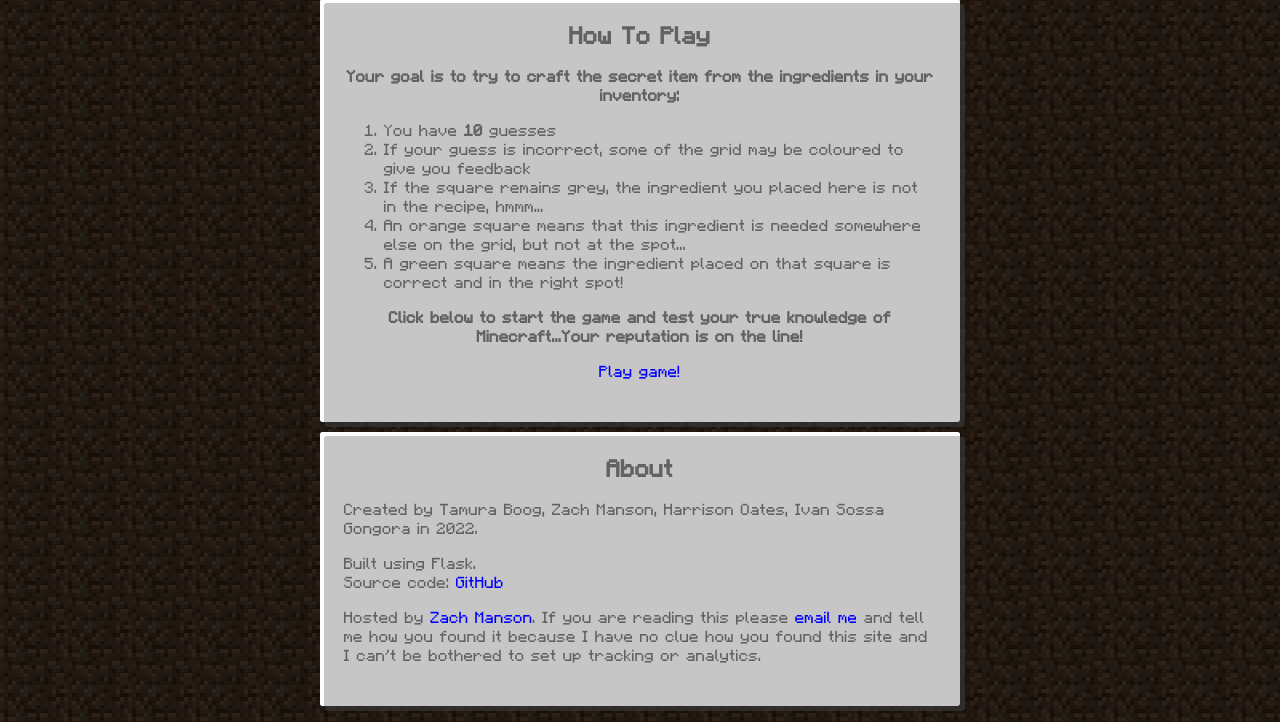
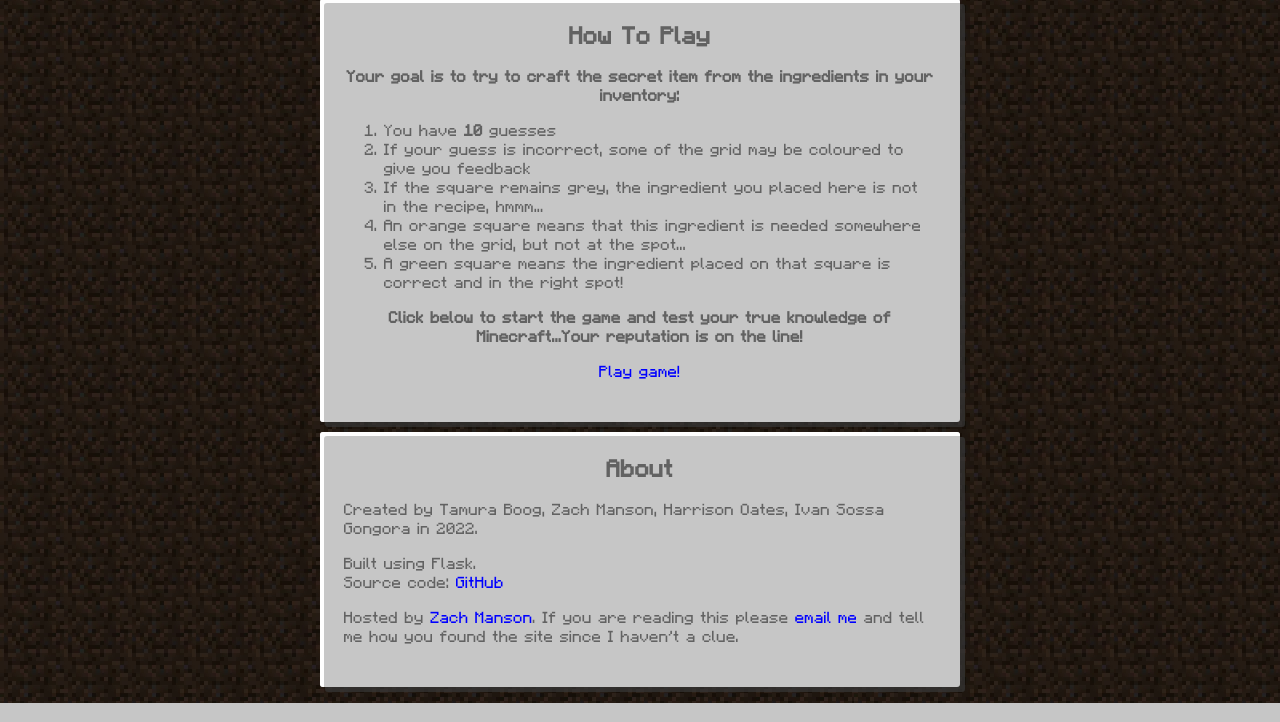
Before and after one commit to zachpmanson/minecraftle, a Flask app: page /how-to-play in a window 1280 px wide. Shown: the part 175-897 px from the top of the page. Run offline with Flask 2, Linux system fonts and the light colour scheme.

Commit message:
Tone down begging

```diff
--- a/app/templates/how-to-play.html
+++ b/app/templates/how-to-play.html
@@ -29,8 +29,7 @@
             <p>
                 Hosted by <a href="https://zachmanson.com">Zach Manson</a>.  If you are reading
                 this please <a href="mailto:zachpmanson@gmail.com">email me</a> and tell me how
-                you found it because I have no clue how you found this site and I can't be
-                bothered to set up tracking or analytics.
+                you found the site since I haven't a clue.
             </p>
         </div>
 
```
